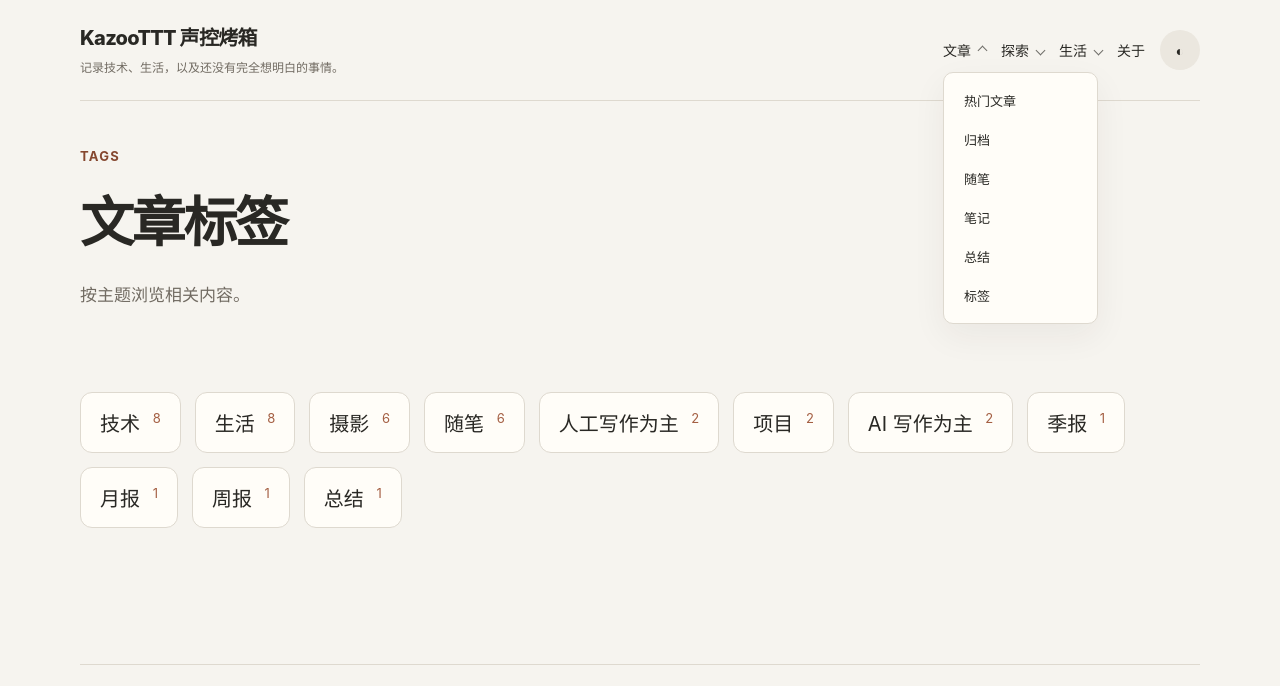
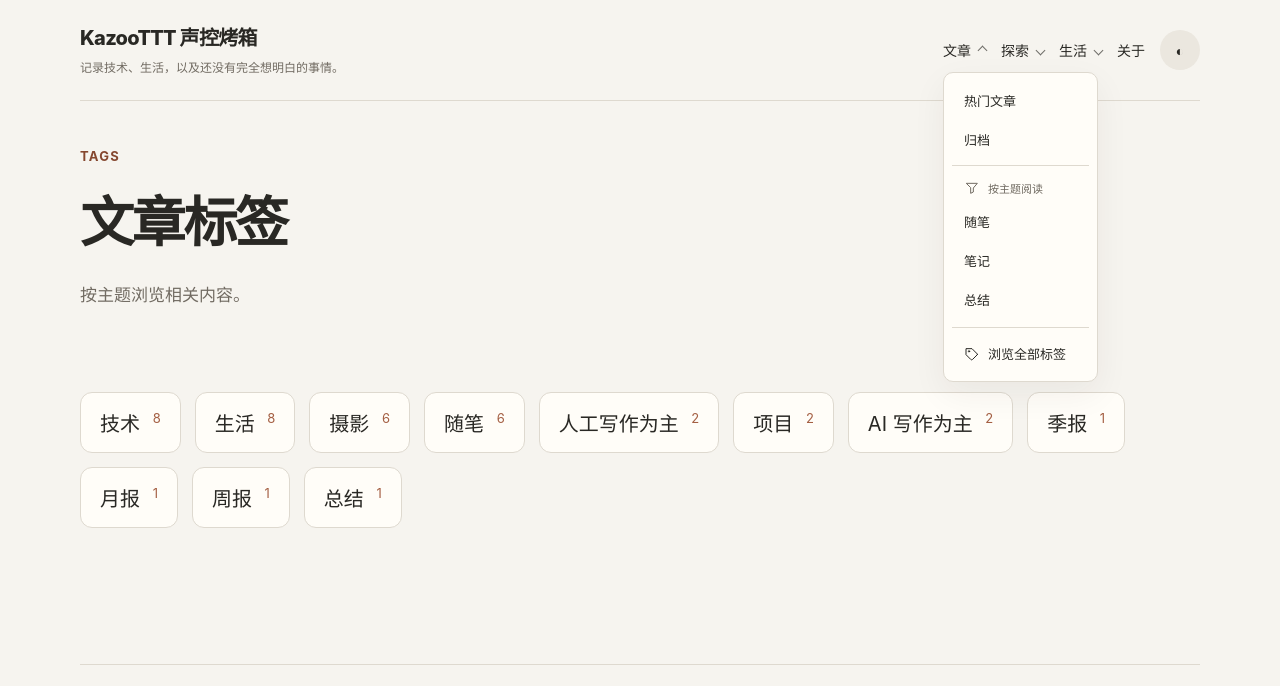
Before and after one commit to KazooTTT/issues-blog, an Astro site: page /issues-blog/tags in a window 1280 px wide. Both pictures are taken after a click on the heading "文章". Shown: the top 686 px of the page. Built offline with nearby package versions, Linux system fonts and the light colour scheme; Astro itself is replaced by a stand-in of ours; no server answers.

Commit message:
style: distinguish topic filters from the tag index in navigation

```diff
--- a/src/components/NavigationDropdown.astro
+++ b/src/components/NavigationDropdown.astro
@@ -28,4 +28,7 @@ const { label, active = false } = Astro.props;
   .header-dropdown-panel :global(a:hover),
   .header-dropdown-panel :global(a:focus-visible),
   .header-dropdown-panel :global(a.nav-link-active) { color: var(--accent-dark); background: var(--paper-deep); }
+  .header-dropdown-panel :global(.nav-topic-group) { display: grid; margin-top: 6px; padding-block: 8px; border-block: 1px solid var(--line); }
+  .header-dropdown-panel :global(.nav-group-heading) { display: flex; align-items: center; gap: 8px; padding: 6px 12px; color: var(--muted); font-size: 11px; white-space: nowrap; }
+  .header-dropdown-panel :global(.nav-all-tags) { display: flex; align-items: center; gap: 8px; margin-top: 6px; }
 </style>
--- a/src/layouts/BaseLayout.astro
+++ b/src/layouts/BaseLayout.astro
@@ -132,13 +132,27 @@ const articleActive =
           <NavigationDropdown label="文章" active={articleActive}>
             <a class:list={{ "nav-link-active": routeIs("/popular/") }} href={sitePath("/popular/")}>热门文章</a>
             <a class:list={{ "nav-link-active": routeIs("/archive/") }} href={sitePath("/archive/")}>归档</a>
+            <div class="nav-topic-group" role="group" aria-labelledby="nav-topic-heading">
+              <span class="nav-group-heading" id="nav-topic-heading">
+                <svg width="16" height="16" viewBox="0 0 24 24" fill="none" stroke="currentColor" stroke-width="1.5" stroke-linecap="round" stroke-linejoin="round" aria-hidden="true">
+                  <path d="M4 5h16l-6 7v6l-4 2v-8z" />
+                </svg>
+                按主题阅读
+              </span>
             {siteConfig.primaryTags.map((tag) => (
               <a class:list={{ "nav-link-active": routeIs(`/tags/${encodeURIComponent(tag)}/`) }} href={sitePath(`/tags/${encodeURIComponent(tag)}/`)}>{tag}</a>
             ))}
             {siteConfig.tagCollections.map((collection) => (
               <a class:list={{ "nav-link-active": routeIs(`/collections/${collection.slug}/`) }} href={sitePath(`/collections/${collection.slug}/`)}>{collection.label}</a>
             ))}
-            <a class:list={{ "nav-link-active": routeIs("/tags/") }} href={sitePath("/tags/")}>标签</a>
+            </div>
+            <a class:list={["nav-all-tags", { "nav-link-active": routeIs("/tags/") }]} href={sitePath("/tags/")}>
+              <svg width="16" height="16" viewBox="0 0 24 24" fill="none" stroke="currentColor" stroke-width="1.5" stroke-linecap="round" stroke-linejoin="round" aria-hidden="true">
+                <path d="M20 13l-7 7a2 2 0 0 1-3 0l-7-7V4h9l8 8a1 1 0 0 1 0 1z" />
+                <circle cx="7.5" cy="8" r="1" />
+              </svg>
+              浏览全部标签
+            </a>
           </NavigationDropdown>
           <NavigationDropdown label="探索" active={routeStartsWith("/projects/") || routeStartsWith("/tools/")}>
             <a class:list={{ "nav-link-active": routeStartsWith("/projects/") }} href={sitePath("/projects/")}>项目</a>
```
